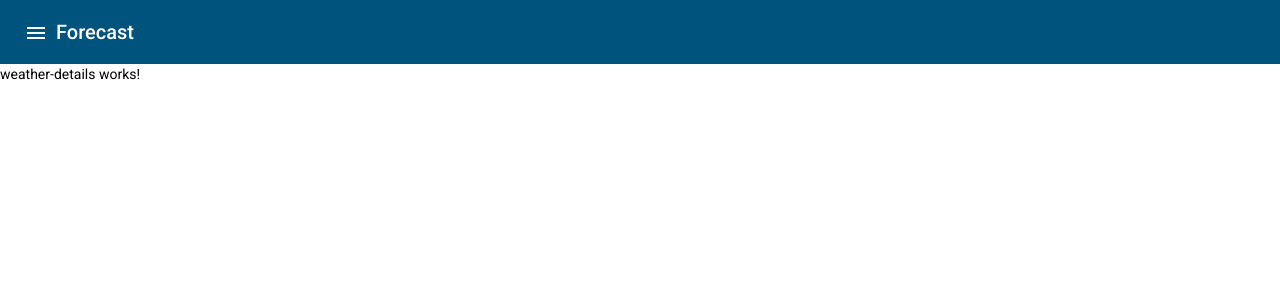
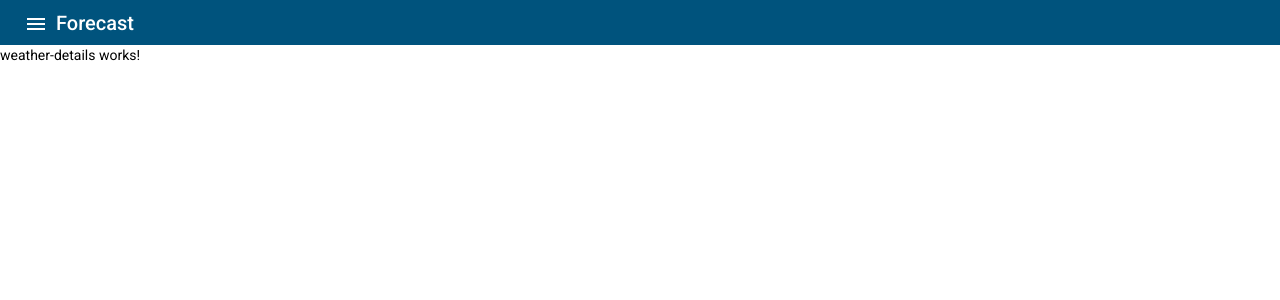
Before and after one commit to vinodhkumar-k/WeatherUpdate, an Angular app: page / in a window 1280 px wide. Shown: the top 300 px of the page. Built offline with nearby package versions, Linux system fonts and the light colour scheme.

Commit message:
Update app.component.scss

```diff
--- a/src/app/app.component.scss
+++ b/src/app/app.component.scss
@@ -0,0 +1,3 @@
+.toolbar {
+  height: 45px;
+}
```
